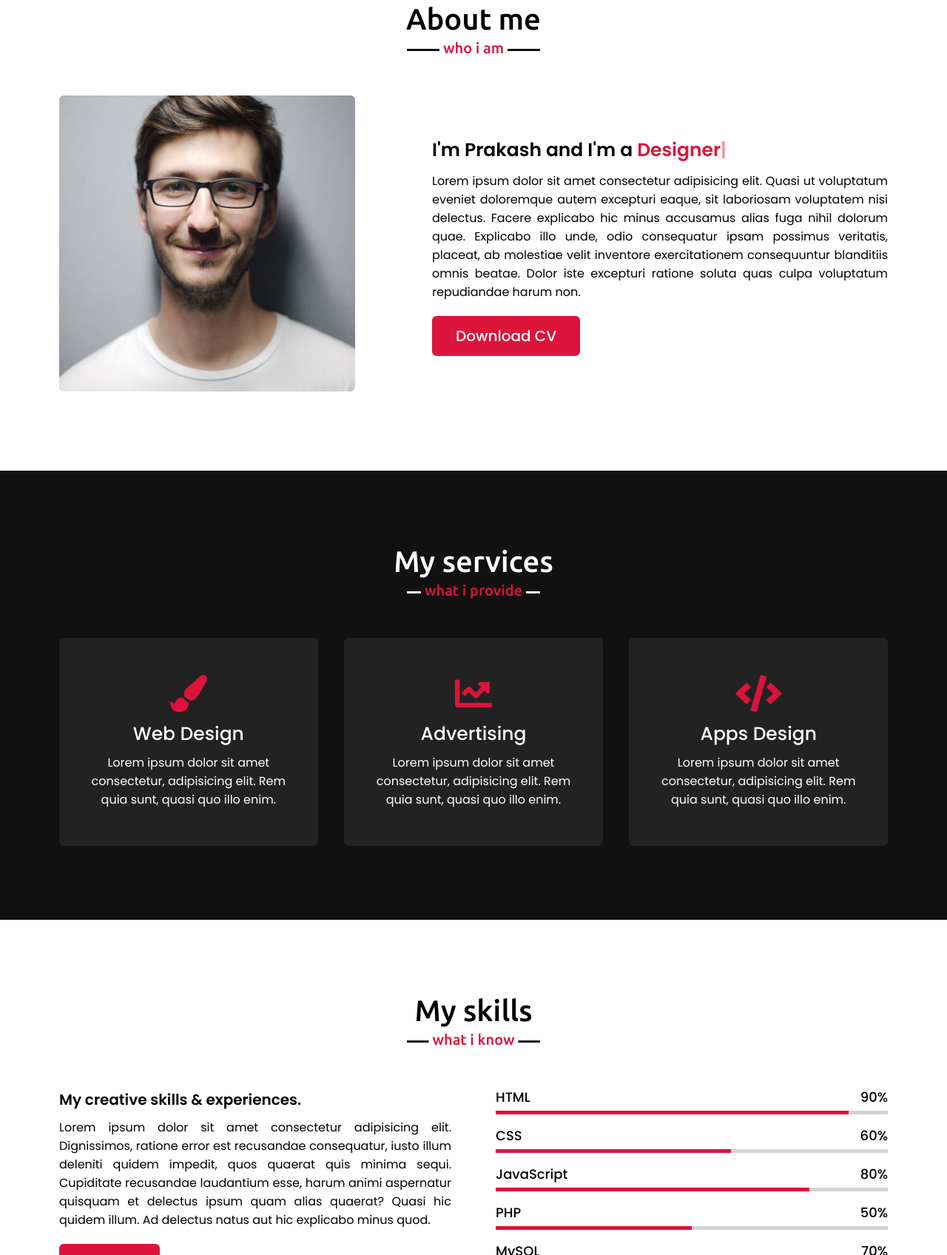
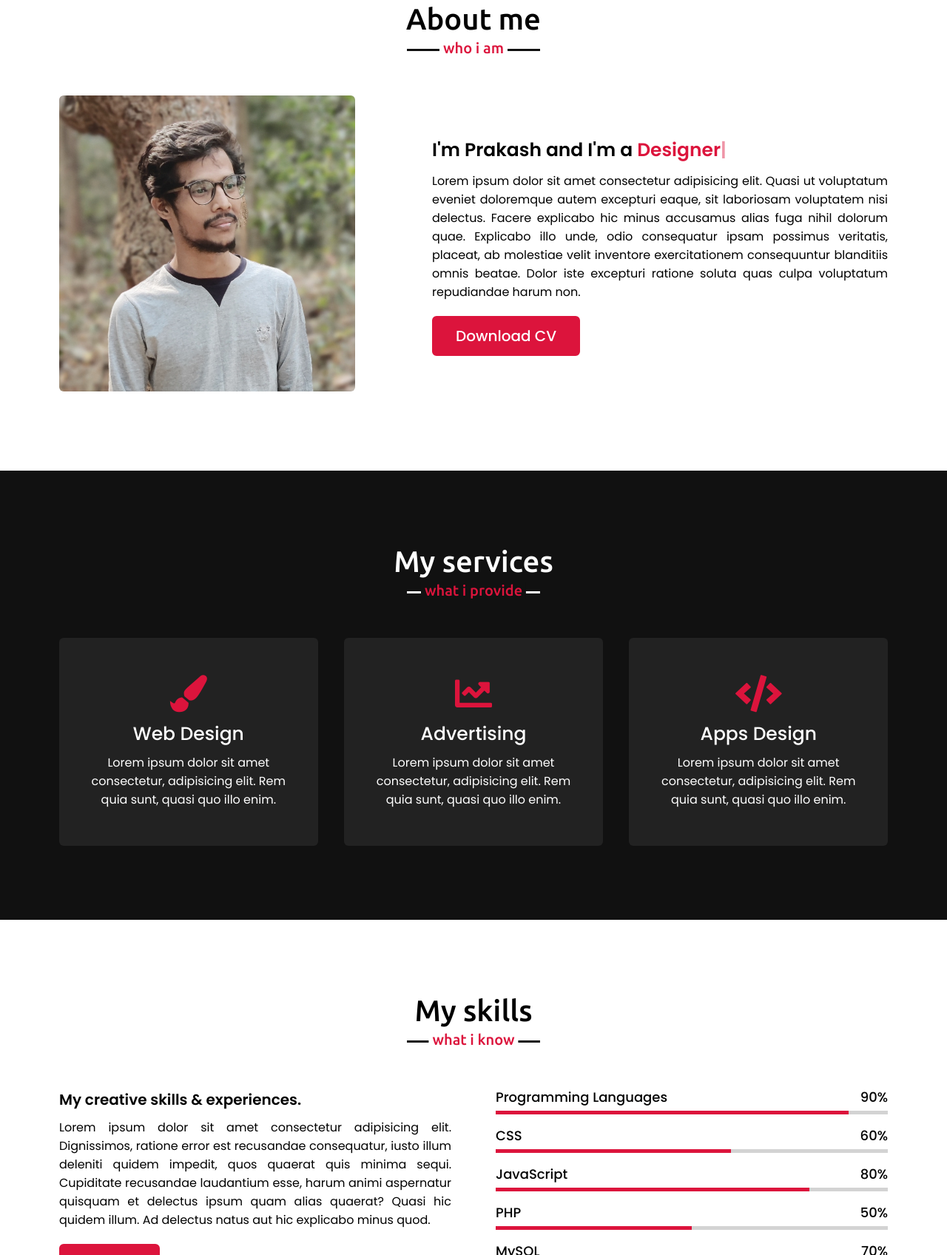
Before and after one commit to radipu/CV, a plain HTML site: page index.html in a window 1280 px wide. Shown: the part 897-2593 px from the top of the page at 74% size. Drawn offline with nearby package versions, Linux system fonts and the light colour scheme.

Commit message:
update the about image

```diff
--- a/index.html
+++ b/index.html
@@ -61,7 +61,7 @@
             <h2 class="title">About me</h2>
             <div class="about-content">
                 <div class="column left">
-                    <img src="/images/profile-1.jpeg" alt="">
+                    <img src="/images/profile-1.jpg" alt="">
                 </div>
                 <div class="column right">
                     <div class="text">I'm Prakash and I'm a <span class="typing-2"></span></div>
@@ -116,7 +116,7 @@
                 <div class="column right">
                     <div class="bars">
                         <div class="info">
-                            <span>HTML</span>
+                            <span>Programming Languages</span><br>
                             <span>90%</span>
                         </div>
                         <div class="line html"></div>
```
Also changed, not shown: images/profile-1.jpg (added).
